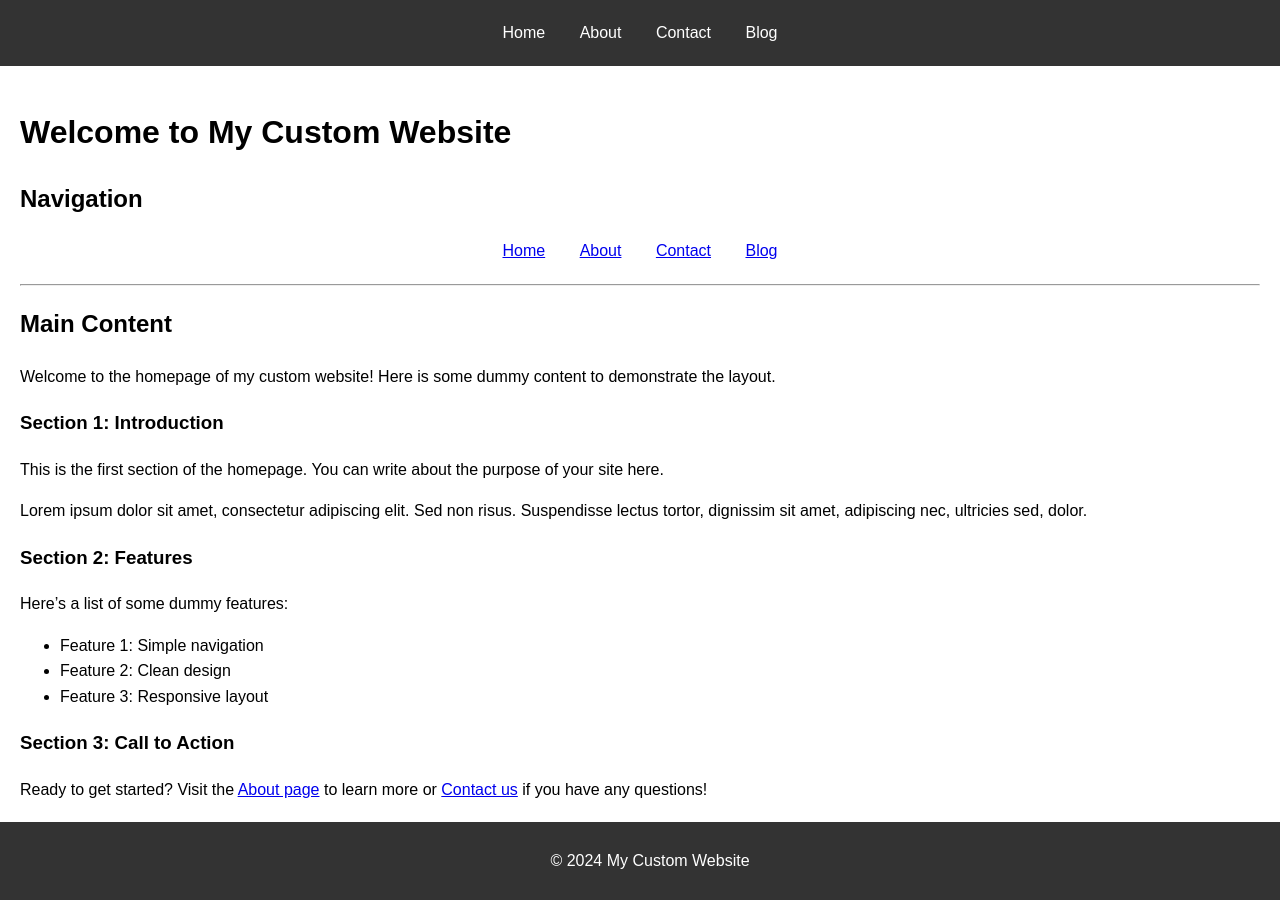
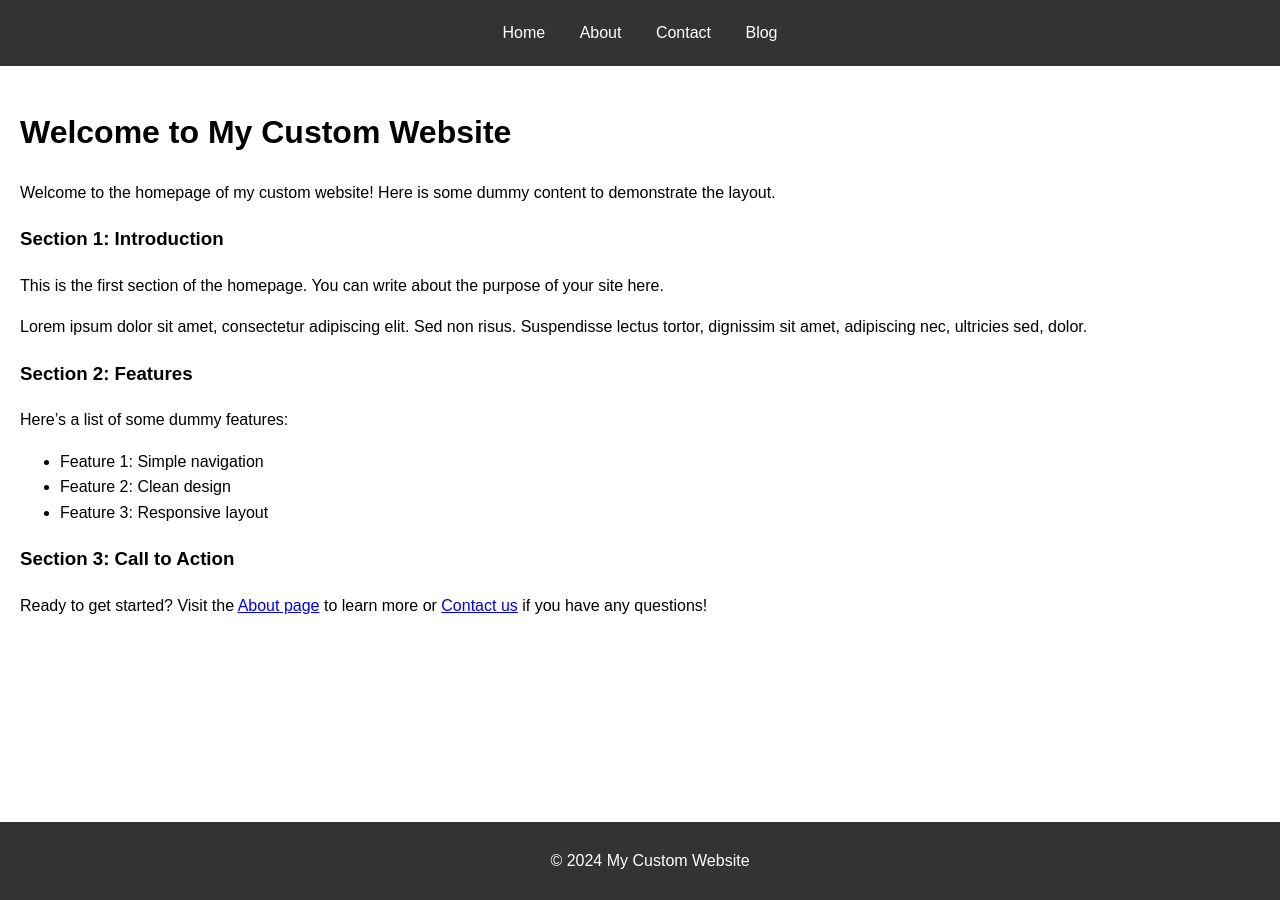
Before and after one commit to schminho/schminho.github.io, a Jekyll site: the page built from index.md, in a window 1280 px wide. Built offline with Jekyll 4.4.1, drawn with Linux system fonts in a browser that asks for light colours.

Commit message:
Update index.md

```diff
--- a/index.md
+++ b/index.md
@@ -4,18 +4,6 @@ title: Home
 ---
 
 # Welcome to My Custom Website
-
-## Navigation
-<div style="text-align: center; margin-bottom: 20px;">
-  <a href="/" style="margin: 0 15px;">Home</a>
-  <a href="/about/" style="margin: 0 15px;">About</a>
-  <a href="/contact/" style="margin: 0 15px;">Contact</a>
-  <a href="/blog/" style="margin: 0 15px;">Blog</a>
-</div>
-
----
-
-## Main Content
 
 Welcome to the homepage of my custom website! Here is some dummy content to demonstrate the layout.
 
```
